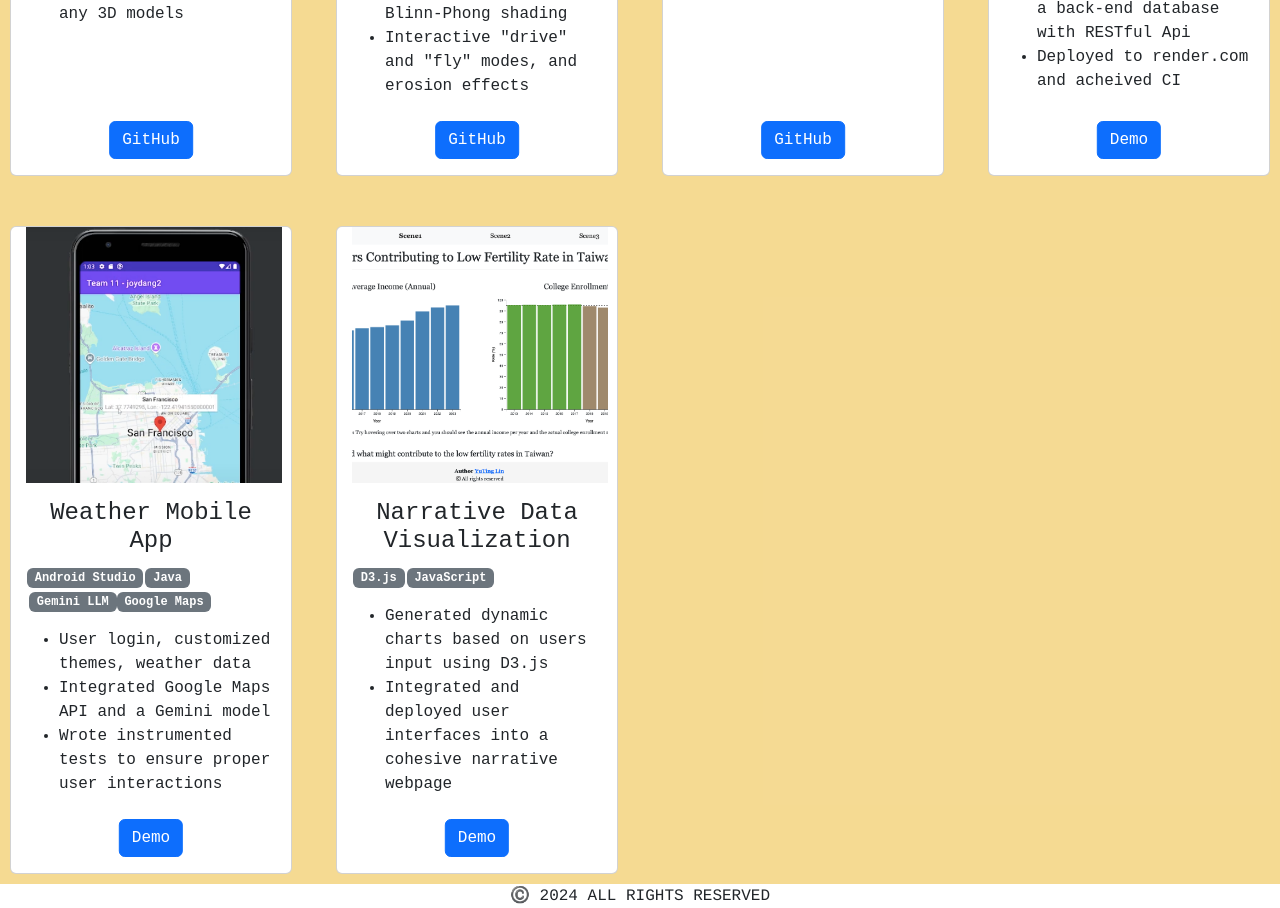
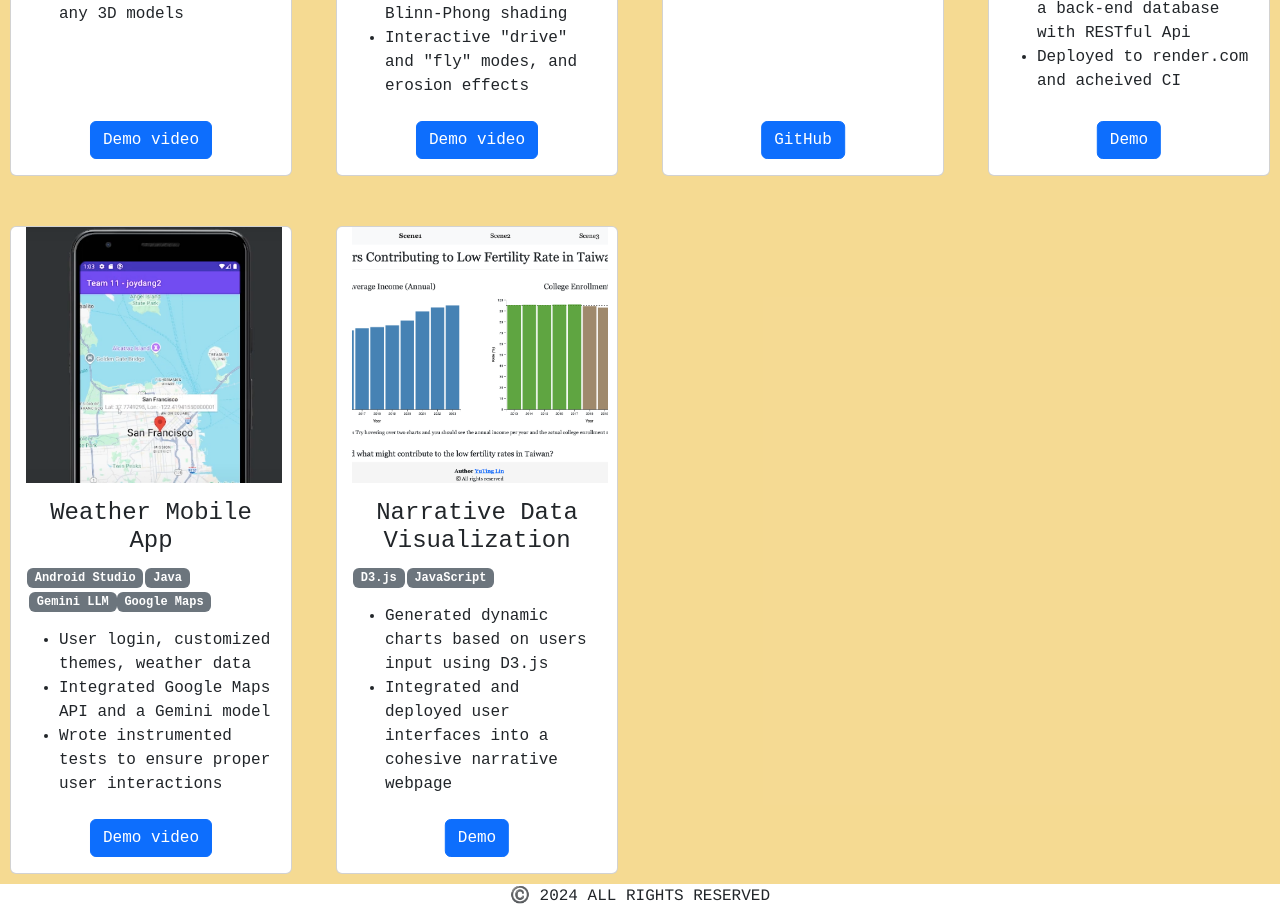
Before and after one commit to NICKLIN13/Lin_Portfolio, a React (Create React App) app in the folder client/: page /Project in a window 1280 px wide. Shown: the part 720-1628 px from the top of the page. Built offline with nearby package versions, Linux system fonts and the light colour scheme.

Commit message:
Refined project page

```diff
--- a/client/src/pages/ProjectPage.js
+++ b/client/src/pages/ProjectPage.js
@@ -34,7 +34,7 @@ function ProjectPage() {
 											<li>Projected user-provided images onto any 3D models</li>
 										</ul>
 									</CardText>
-									<Button className='custom-button' href="https://github.com/NICKLIN13/Personal-Side-Works/tree/main/hangman-typescript" class="btn btn-primary" target="_blank">GitHub</Button>
+									<Button className='custom-button' href="https://youtu.be/uHb1QbmsHDE" class="btn btn-primary" target="_blank">Demo video</Button>
 								</div>
 							</div>
 						</div>
@@ -58,7 +58,7 @@ function ProjectPage() {
 											<li>Interactive "drive" and "fly" modes, and erosion effects</li>
 										</ul>
 									</CardText>
-									<Button className='custom-button' href="https://github.com/NICKLIN13/Personal-Side-Works/tree/main/hangman-typescript" class="btn btn-primary" target="_blank">GitHub</Button>
+									<Button className='custom-button' href="https://youtu.be/P-eXagOgGXw" class="btn btn-primary" target="_blank">Demo video</Button>
 								</div>
 							</div>
 						</div>
@@ -81,7 +81,7 @@ function ProjectPage() {
 											<li>Rendered png images by reading the txt files</li>
 										</ul>
 									</CardText>
-									<Button className='custom-button' href="https://github.com/NICKLIN13/Personal-Side-Works/tree/main/python-flask-google-login" class="btn btn-primary" target="_blank">GitHub</Button>
+									<Button className='custom-button' href="https://github.com/NICKLIN13" class="btn btn-primary" target="_blank">GitHub</Button>
 								</div>
 							</div>
 						</div>
@@ -133,7 +133,7 @@ function ProjectPage() {
 											<li>Wrote instrumented tests to ensure proper user interactions</li>
 										</ul>
 									</CardText>
-									<Button className='custom-button' href="https://lin-todolist.onrender.com" class="btn btn-primary" target="_blank">Demo</Button>
+									<Button className='custom-button' href="https://www.youtube.com/watch?v=1AYGFNd6I00" class="btn btn-primary" target="_blank">Demo video</Button>
 								</div>
 							</div>
 						</div>
@@ -156,7 +156,7 @@ function ProjectPage() {
 											<li>Integrated and deployed user interfaces into a cohesive narrative webpage</li>
 										</ul>
 									</CardText>
-									<Button className='custom-button' href="https://lin-todolist.onrender.com" class="btn btn-primary" target="_blank">Demo</Button>
+									<Button className='custom-button' href="https://nicklin13.github.io/yutingl9_CS416_NarrativeVisualization/DV_Final_Scene1.html" class="btn btn-primary" target="_blank">Demo</Button>
 								</div>
 							</div>
 						</div>
```
